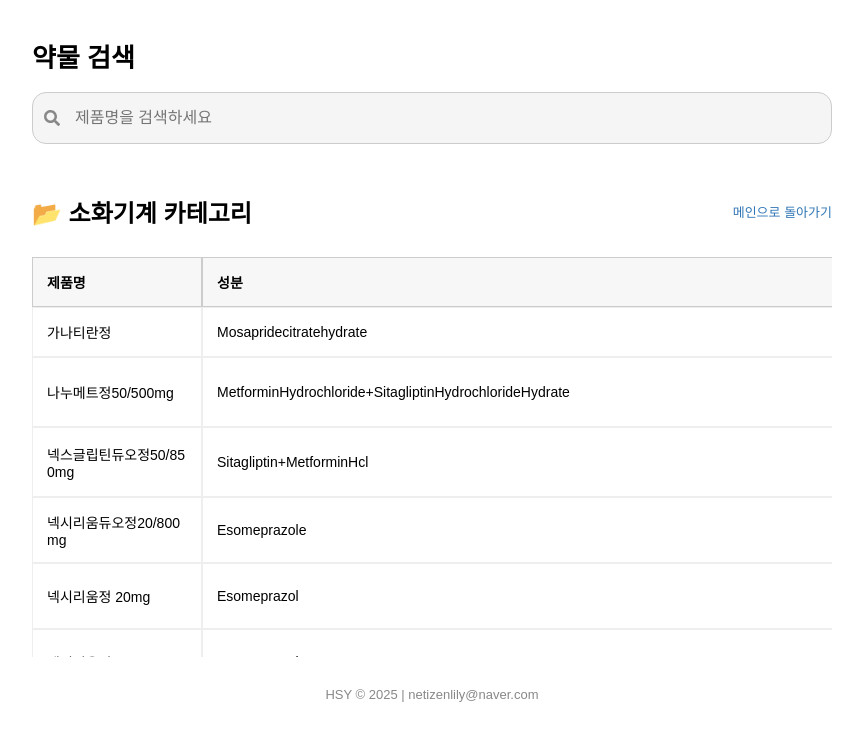
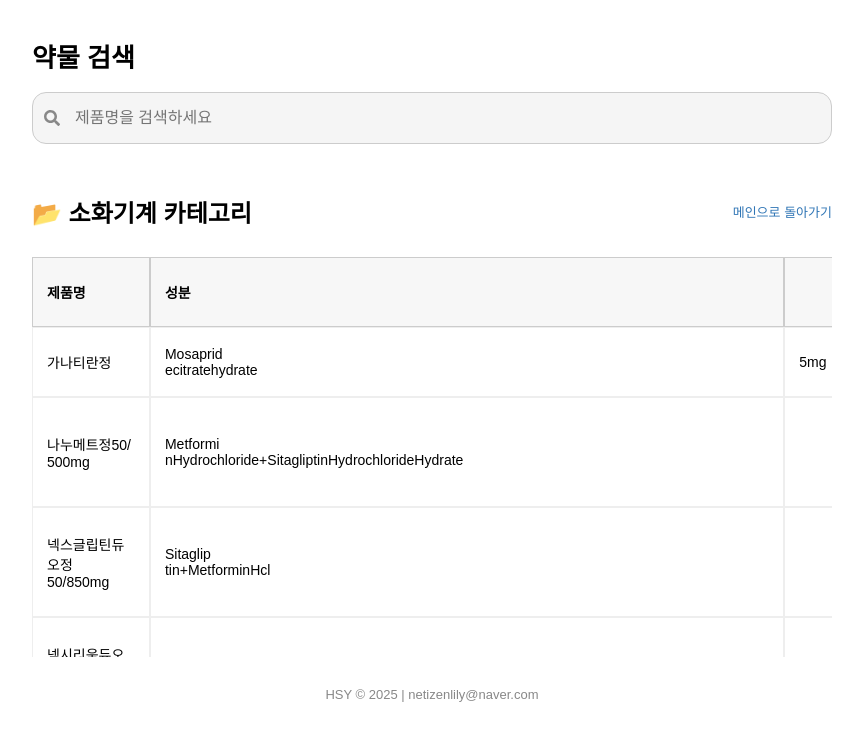
Before and after one commit to dasampharm/dasanpharm, a React (Create React App) app: page / in a window 1280 px wide. Both pictures are taken after a click on the button "소화기계". Shown: the top 740 px of the page, without its empty margins (208-1071 px from the left). Built offline with nearby package versions, Linux system fonts and the light colour scheme.

Commit message:
Update App.js_1030

```diff
--- a/src/App.js
+++ b/src/App.js
@@ -9,7 +9,7 @@ function App() {
   const [suggestions, setSuggestions] = useState([]);
   const [selectedDrug, setSelectedDrug] = useState(null);
   const [sameDoseOnly, setSameDoseOnly] = useState(false);
-  const [availableOnly, setAvailableOnly] = useState(false); // ✅ 추가: 거래 가능 필터
+  const [availableOnly, setAvailableOnly] = useState(false);
   const [selectedCategory, setSelectedCategory] = useState(null);
   const inputRef = useRef(null);
 
@@ -71,12 +71,26 @@ function App() {
       filtered = data.filter((item) => item["분류"] === selectedCategory);
     }
 
-    // ✅ 거래 가능(품절 = 정상유통) 필터 적용
     if (availableOnly) {
       filtered = filtered.filter((item) => item["품절"] === "정상유통");
     }
 
     return filtered;
+  };
+
+  const breakText = (text, limit = 8) => {
+    // ✅ 8글자 초과 시 줄바꿈 삽입하는 함수
+    if (!text) return "";
+    if (text.length <= limit) return text;
+    const first = text.slice(0, limit);
+    const second = text.slice(limit);
+    return (
+      <>
+        {first}
+        <br />
+        {second}
+      </>
+    );
   };
 
   return (
@@ -111,7 +125,6 @@ function App() {
         </div>
       </div>
 
-      {/* 카테고리 / 안내사항 */}
       {!selectedDrug && !selectedCategory && (
         <>
           <h3 style={{ fontSize: "16px", marginTop: "20px", marginBottom: "8px" }}>약물 카테고리</h3>
@@ -130,7 +143,6 @@ function App() {
         </>
       )}
 
-      {/* 결과 테이블 */}
       {(selectedDrug || selectedCategory) && (
         <div style={{ marginTop: "20px", width: "100%", overflowX: "auto" }}>
           {selectedDrug && (
@@ -139,13 +151,11 @@ function App() {
             </div>
           )}
 
-          {/* 타이틀과 버튼 */}
           <div style={{ display: "flex", justifyContent: "space-between", alignItems: "center", marginBottom: "8px" }}>
             <h2>{selectedDrug ? "동일성분조회" : `📂 ${selectedCategory} 카테고리`}</h2>
             <span onClick={() => { setSelectedCategory(null); setSelectedDrug(null); }} style={{ fontSize: "13px", color: "#2F75B5", cursor: "pointer" }}>메인으로 돌아가기</span>
           </div>
 
-          {/* 체크박스들 */}
           {selectedDrug && (
             <div style={{ display: "flex", gap: "12px", alignItems: "center", marginBottom: "12px" }}>
               <label>
@@ -158,36 +168,40 @@ function App() {
           )}
 
           <div style={{ maxHeight: "400px", overflowY: "auto", position: "relative" }}>
-            <table style={{ minWidth: "900px", borderCollapse: "separate", borderSpacing: "0", fontSize: "14px", width: "100%", marginBottom: "0" }}>
+            <table style={{ minWidth: "1000px", borderCollapse: "separate", borderSpacing: "0", fontSize: "14px", width: "100%", marginBottom: "0" }}>
               <thead>
                 <tr>
-                  <th style={{ padding: "14px", border: "1px solid #ccc", backgroundColor: "#f7f7f7", textAlign: "left", position: "sticky", top: 0, left: 0, zIndex: 4, maxWidth: "10em", whiteSpace: "normal", overflowWrap: "break-word", wordBreak: "keep-all" }}>제품명</th>
+                  <th style={{ width: "180px", padding: "14px", border: "1px solid #ccc", backgroundColor: "#f7f7f7", textAlign: "left", position: "sticky", top: 0, left: 0, zIndex: 4 }}>제품명</th>
                   {selectedDrug ? null : (
-                    <th style={{ padding: "14px", border: "1px solid #ccc", backgroundColor: "#f7f7f7", textAlign: "left", position: "sticky", top: 0, zIndex: 2, whiteSpace: "normal", overflowWrap: "break-word" }}>성분</th>
+                    <th style={{ width: "160px", padding: "14px", border: "1px solid #ccc", backgroundColor: "#f7f7f7", textAlign: "left", position: "sticky", top: 0, zIndex: 2 }}>성분</th>
                   )}
-                  {["용량", "제약사", "약가", "요율", "환산액", "품절", "비고"].map((label, i) => (
-                    <th key={i} style={{ padding: "14px", border: "1px solid #ccc", backgroundColor: "#f7f7f7", textAlign: "left", position: "sticky", top: 0, zIndex: 2, whiteSpace: "normal", overflowWrap: "break-word" }}>{label}</th>
-                  ))}
+                  <th style={{ width: "100px", padding: "14px", border: "1px solid #ccc", backgroundColor: "#f7f7f7" }}>용량</th>
+                  <th style={{ width: "140px", padding: "14px", border: "1px solid #ccc", backgroundColor: "#f7f7f7" }}>제약사</th>
+                  <th style={{ width: "80px", padding: "14px", border: "1px solid #ccc", backgroundColor: "#f7f7f7" }}>약가</th>
+                  <th style={{ width: "80px", padding: "14px", border: "1px solid #ccc", backgroundColor: "#f7f7f7" }}>요율</th>
+                  <th style={{ width: "80px", padding: "14px", border: "1px solid #ccc", backgroundColor: "#f7f7f7" }}>환산액</th>
+                  <th style={{ width: "80px", padding: "14px", border: "1px solid #ccc", backgroundColor: "#f7f7f7" }}>품절</th>
+                  <th style={{ width: "120px", padding: "14px", border: "1px solid #ccc", backgroundColor: "#f7f7f7" }}>비고</th>
                 </tr>
               </thead>
               <tbody>
                 {getFilteredDrugs().map((drug, index) => (
                   <tr key={index}>
-                    <td style={{ padding: "14px", border: "1px solid #eee", maxWidth: "10em", whiteSpace: "normal", overflowWrap: "break-word", wordBreak: "keep-all", position: "sticky", left: 0, background: "#fff", zIndex: 1 }}>{drug["제품명"]}</td>
+                    <td style={{ padding: "14px", border: "1px solid #eee", background: "#fff", position: "sticky", left: 0, zIndex: 1 }}>
+                      {breakText(drug["제품명"])}
+                    </td>
                     {selectedDrug ? null : (
-                      <td style={{ padding: "14px", border: "1px solid #eee", whiteSpace: "normal", overflowWrap: "break-word" }}>{drug["성분"]}</td>
+                      <td style={{ padding: "14px", border: "1px solid #eee" }}>
+                        {breakText(drug["성분"])}
+                      </td>
                     )}
-                    {/* ✅ 품절 항목만 nowrap 유지, 나머지는 break-word */}
-                    {["용량", "제약사", "약가", "요율", "환산액", "품절", "비고"].map((field, i) => (
-                      <td key={i} style={{
-                        padding: "14px",
-                        border: "1px solid #eee",
-                        whiteSpace: field === "품절" ? "nowrap" : "normal",
-                        overflowWrap: field === "품절" ? "normal" : "break-word"
-                      }}>
-                        {drug[field]}
-                      </td>
-                    ))}
+                    <td style={{ padding: "14px", border: "1px solid #eee" }}>{drug["용량"]}</td>
+                    <td style={{ padding: "14px", border: "1px solid #eee" }}>{drug["제약사"]}</td>
+                    <td style={{ padding: "14px", border: "1px solid #eee" }}>{drug["약가"]}</td>
+                    <td style={{ padding: "14px", border: "1px solid #eee" }}>{drug["요율"]}</td>
+                    <td style={{ padding: "14px", border: "1px solid #eee" }}>{drug["환산액"]}</td>
+                    <td style={{ padding: "14px", border: "1px solid #eee" }}>{drug["품절"]}</td>
+                    <td style={{ padding: "14px", border: "1px solid #eee" }}>{drug["비고"]}</td>
                   </tr>
                 ))}
               </tbody>
```
